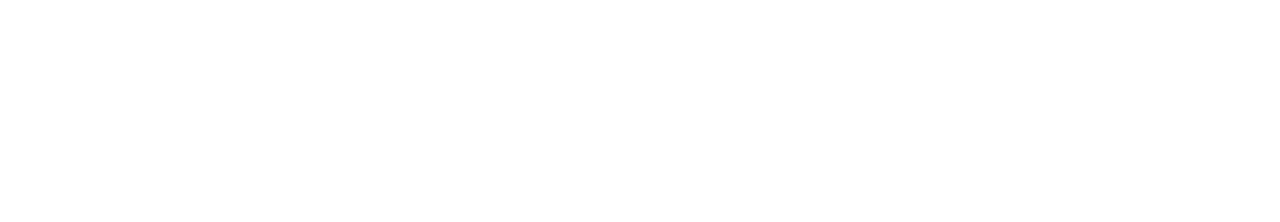
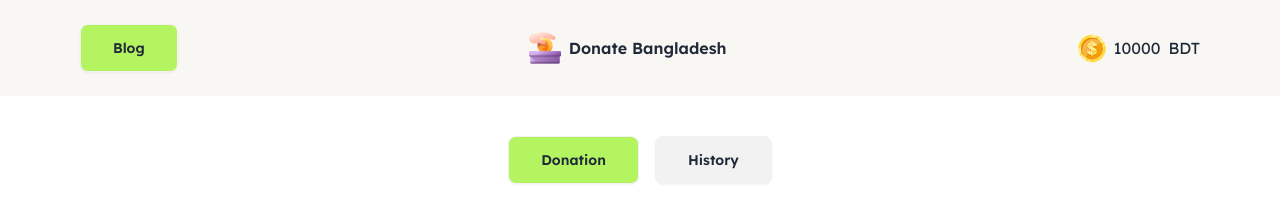
Before and after one commit to rubina02akter/B10A5-DOM-Donation-Project, a plain HTML site: page index.html in a window 1280 px wide. Drawn offline with nearby package versions, Linux system fonts and the light colour scheme.

Commit message:
navbar complete

```diff
--- a/index.html
+++ b/index.html
@@ -28,6 +28,41 @@
     </style>
   </head>
   <body class="font">
+    <header class="">
+      <!-- navbar start -->
+      <nav class="flex justify-between  items-center px-20 py-6 bg-[#F9F7F3]">
+        <div class="flex justify-center items-center">
+          <button class="btn lg:px-8  bg-[#B4F461]">Blog</button>
+        </div>
 
+        <div class="flex justify-center items-center gap-2">
+          <img class="lg:w-8" src="images/logo.png" alt="">
+          <h2 class="font-semibold">Donate Bangladesh</h2>
+        </div>
+
+        <div class="flex justify-center items-center gap-2">
+          <img  src="images/coin.png" alt="">
+          <p>10000</p>
+          <p>BDT</p>
+        </div>
+      </nav>
+      <!-- nav end -->
+      <div class="flex justify-center items-center mt-10 gap-4">
+      <button class="btn lg:px-8 bg-[#B4F461]">Donation</button>
+      <button class="btn lg:px-8 ">History</button>
+      </div>
+    </header>
+    <main>
+      <!-- card section -->
+      <section>
+        <!-- card 1 -->
+        <div>
+          <!-- img -->
+          <div></div>
+          <!-- info -->
+          <div></div>
+        </div>
+      </section>
+    </main>
   </body>
 </html>
```
Also changed, not shown: images/coin.png (added), images/feni.png (added), images/img1.png (added), images/img2.png (added), images/img3.png (added), images/logo.png (added), images/noakhali.png (added), images/quota-protest.png (added).
